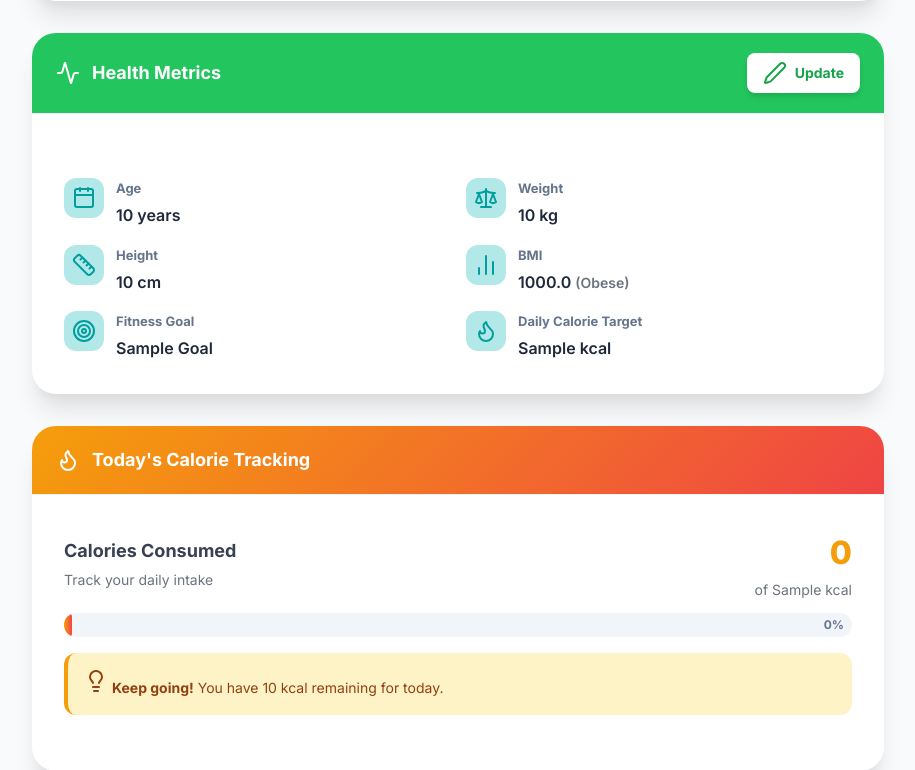
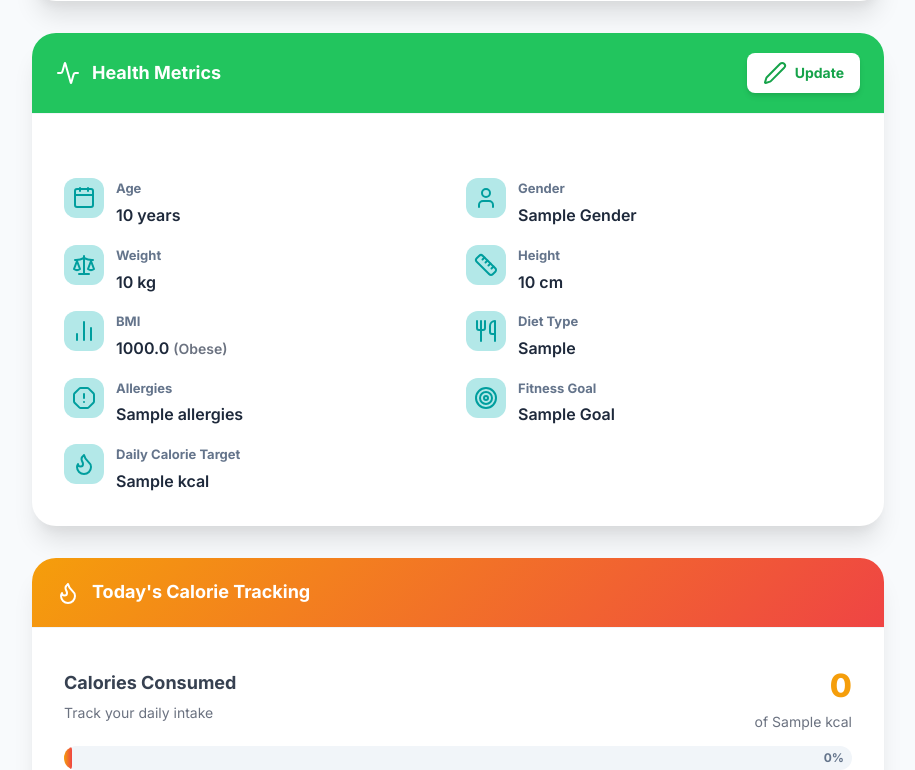
Before and after one commit to vikky2810/Recipe-Modifier, a Flask app: page /profile in a window 1280 px wide. Shown: the part 498-1268 px from the top of the page, without its empty margins (182-1097 px from the left). Run offline with Flask 3, Linux system fonts and the light colour scheme; a user stored in the database is signed in; a database or web service that is not in the repository returns one stand-in record (values such as "Sample title").

Commit message:
feat: Add user profile page with account information, health metrics, and calorie tracking.

```diff
--- a/templates/profile.html
+++ b/templates/profile.html
@@ -111,6 +111,13 @@
                                 </div>
                             </div>
                             <div class="info-item">
+                                <div class="icon"><i data-lucide="user" class="w-4 h-4"></i></div>
+                                <div class="content">
+                                    <h4>Gender</h4>
+                                    <div class="value">{{ current_user.gender.title() if current_user.gender else 'Not set' }}</div>
+                                </div>
+                            </div>
+                            <div class="info-item">
                                 <div class="icon"><i data-lucide="scale" class="w-4 h-4"></i></div>
                                 <div class="content">
                                     <h4>Weight</h4>
@@ -134,6 +141,20 @@
                                 </div>
                             </div>
                             {% endif %}
+                            <div class="info-item">
+                                <div class="icon"><i data-lucide="utensils" class="w-4 h-4"></i></div>
+                                <div class="content">
+                                    <h4>Diet Type</h4>
+                                    <div class="value">{{ current_user.diet_type if current_user.diet_type else 'None' }}</div>
+                                </div>
+                            </div>
+                            <div class="info-item">
+                                <div class="icon"><i data-lucide="alert-octagon" class="w-4 h-4"></i></div>
+                                <div class="content">
+                                    <h4>Allergies</h4>
+                                    <div class="value">{{ current_user.allergies if current_user.allergies else 'None' }}</div>
+                                </div>
+                            </div>
                             <div class="info-item">
                                 <div class="icon"><i data-lucide="target" class="w-4 h-4"></i></div>
                                 <div class="content">
```
